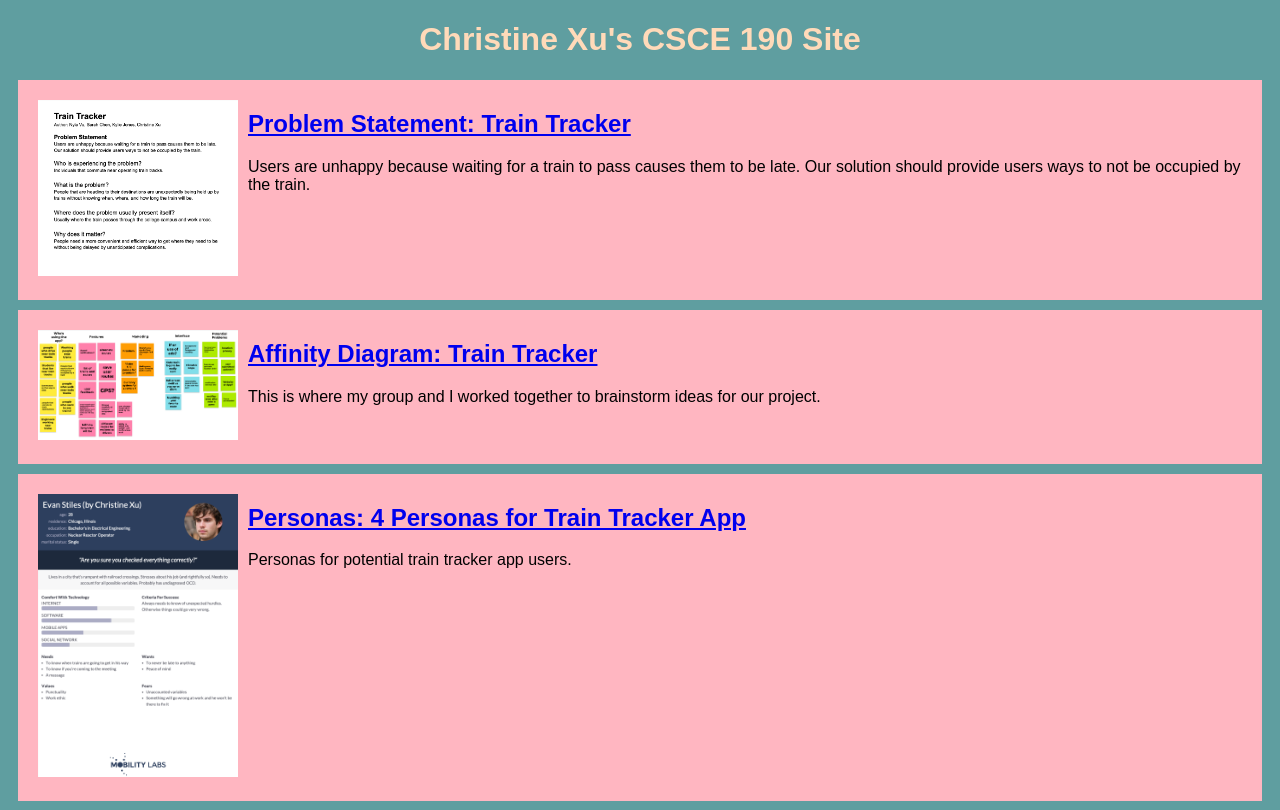
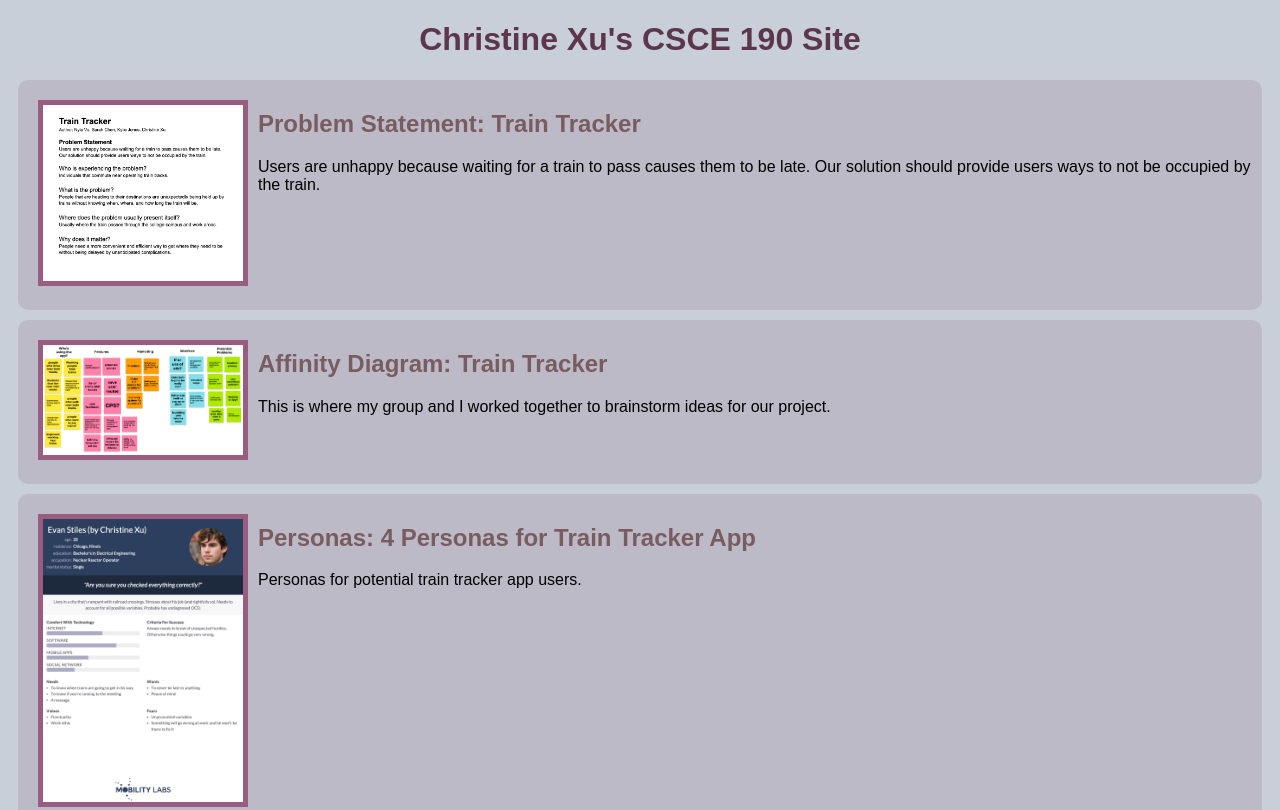
Before and after one commit to christinee-xu/christinee-xu.github.io, a plain HTML site: page index.html in a window 1280 px wide. Shown: the top 810 px of the page. Drawn offline with Linux system fonts and the light colour scheme.

Commit message:
Add files via upload

```diff
--- a/styles.css
+++ b/styles.css
@@ -1,5 +1,5 @@
 body {
-    background: cadetblue;
+    background: #C8CFD8;
     font-family: Arial, Helvetica, sans-serif;
 }
 
@@ -7,15 +7,30 @@ body {
     display:flex;
     padding:10px;
     margin:10px;
-    background:lightpink;
+    background:#BBBAC6;
+    border-radius:10px;
 }
 
 .assignment img {
     width:200px;
-    padding:10px;
+    margin:10px;
+    border:5px solid #995D81;
+}
+
+.assignment img:hover {
+    border:5px dotted #FFF;
 }
 
 h1 {
-    color: peachpuff;
+    color: #5C374C;
     text-align: center;
 }
+
+a {
+    text-decoration:none;
+    color:#795C5F;
+}
+
+a:hover {
+    color:#FFF;
+}
```
Also changed, not shown: images/sketch.png (added), 1 other file.
